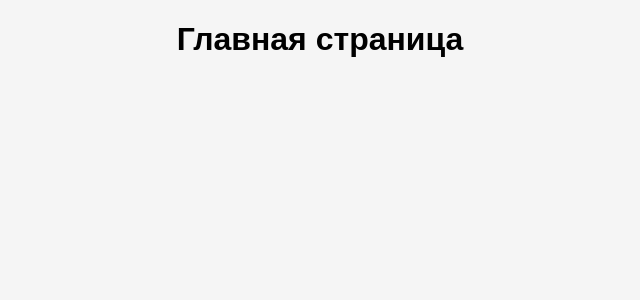
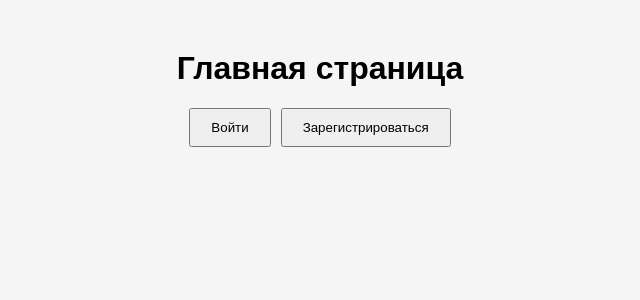
Before and after one commit to De-Klaus/teacher-app-frontend, a React (Create React App) app: page / in a window 1280 px wide. Shown: the top 300 px of the page, without its empty margins (320-960 px from the left). Built offline with nearby package versions, Linux system fonts and the light colour scheme.

Commit message:
add buton

```diff
--- a/src/App.js
+++ b/src/App.js
@@ -1,4 +1,4 @@
-import { BrowserRouter as Router, Route, Routes } from "react-router-dom";
+import { BrowserRouter as Router, Route, Routes, Link } from "react-router-dom";
 import RegisterPage from "./pages/RegisterPage";
 import LoginPage from "./pages/LoginPage";
 
@@ -6,7 +6,26 @@ function App() {
     return (
         <Router>
             <Routes>
-                <Route path="/" element={<h1>Главная страница</h1>} />
+                <Route
+                    path="/"
+                    element={
+                        <div style={{ textAlign: "center", marginTop: "50px" }}>
+                            <h1>Главная страница</h1>
+                            <div style={{ marginTop: "20px" }}>
+                                <Link to="/login">
+                                    <button style={{ marginRight: "10px", padding: "10px 20px" }}>
+                                        Войти
+                                    </button>
+                                </Link>
+                                <Link to="/register">
+                                    <button style={{ padding: "10px 20px" }}>
+                                        Зарегистрироваться
+                                    </button>
+                                </Link>
+                            </div>
+                        </div>
+                    }
+                />
                 <Route path="/login" element={<LoginPage />} />
                 <Route path="/register" element={<RegisterPage />} />
             </Routes>
```
